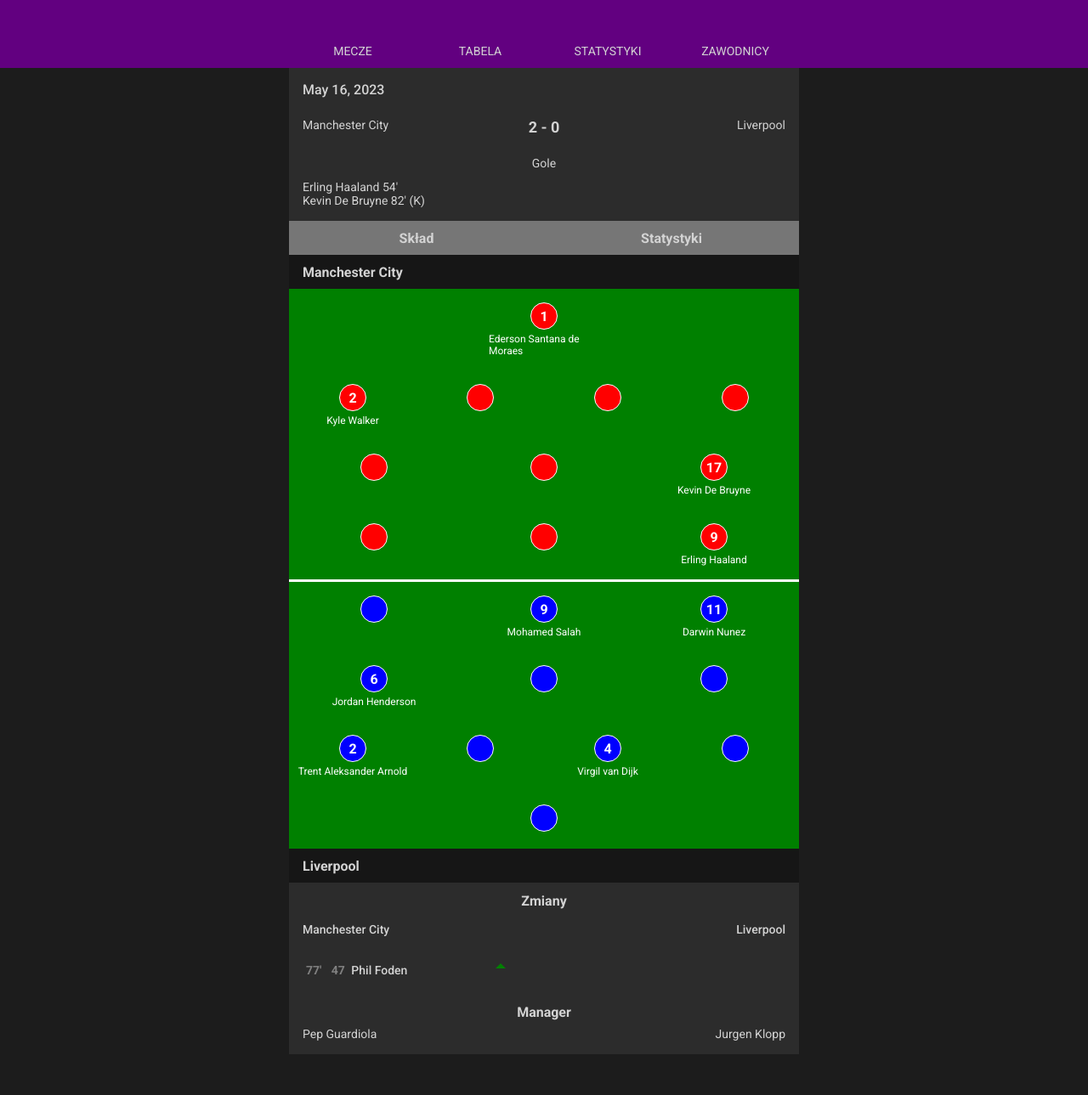
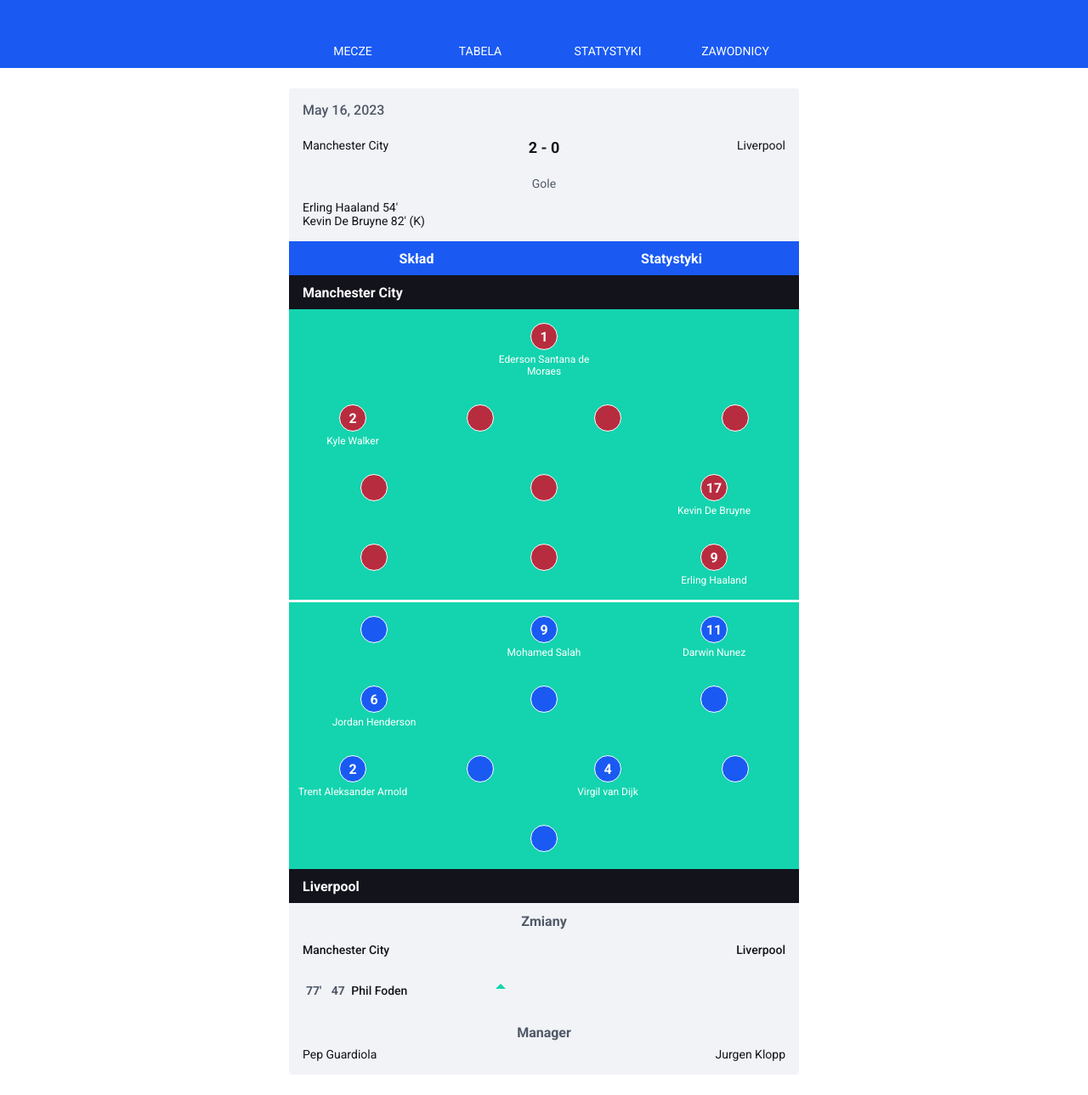
Before and after one commit to PreQQ/django-liga, a Django app: page /match/1 in a window 1280 px wide. Shown: the whole page at 85% size. Before the commit the page ends 1241 px from the top, so only its background shows below. Run offline with Django 3.2, Linux system fonts and the light colour scheme; data comes from the database, SQL or seed files in the repository; both versions use the stored data as it was after the commit; some libraries are stand-ins or nearby versions.

Commit message:
Changed styles

```diff
--- a/static/css/match.css
+++ b/static/css/match.css
@@ -3,20 +3,22 @@
     display: flex;
     flex-direction: column;
     align-items: center;
+    padding: 24px 0;
 }
 
 .match-header {
     width: 100%;
     height: max-content;
     max-width: 600px;
-    background: rgb(44, 44, 44);
+    background: #f2f3f6;
     padding: 16px;
+    border-radius: 4px;
 }
 
 .match-header__date {
     font-size: 16px;
     font-weight: 500;
-    color: lightgrey;
+    color: #505969;
 }
 
 .match-header__teams {
@@ -29,20 +31,20 @@
 .match-header__teams_name {
     font-size: 14px;
     font-weight: 400;
-    color: lightgrey;
+    color: #13131c;
 }
 
 .match-header__teams_name2 {
     font-size: 14px;
     font-weight: 400;
-    color: lightgrey;
+    color: #13131c;
     text-align: right;
 }
 
 .match-header__teams_outcome {
     font-size: 18px;
     font-weight: 700;
-    color: lightgrey;
+    color: #13131c;
     text-align: center;
 }
 
@@ -50,7 +52,7 @@
     width: 100%;
     font-size: 14px;
     font-weight: 400;
-    color: lightgrey;
+    color: #505969;
     text-align: center;
     margin: 0 0 12px 0;
 }
@@ -72,14 +74,14 @@
 .match-header__goals_left_item {
     font-size: 14px;
     font-weight: 400;
-    color: lightgrey;
+    color: #13131c;
 }
 
 .match-switches {
     width: 100%;
     height: max-content;
     max-width: 600px;
-    background: rgb(118, 118, 118);
+    background: #1a5af3;
     display: flex;
 }
 
@@ -88,7 +90,7 @@
     height: 40px;
     font-size: 16px;
     font-weight: 700;
-    color: lightgrey;
+    color: white;
     display: flex;
     align-items: center;
     justify-content: center;
@@ -103,7 +105,8 @@
     width: 100%;
     height: max-content;
     max-width: 600px;
-    background: rgb(44, 44, 44);
+    background: #f2f3f6;
+    border-radius: 4px;
 }
 
 .match-body__lineup_team {
@@ -111,15 +114,15 @@
     height: 40px;
     font-size: 16px;
     font-weight: 700;
-    color: lightgrey;
+    color: white;
     padding: 0 0 0 16px;
-    background: rgba(0, 0, 0, 0.5);
+    background: #13131c;
     display: flex;
     align-items: center;
 }
 
 .match-body__lineup_pitch {
-    background: green;
+    background: #13d4ae;
     display: flex;
     flex-direction: column;
 }
@@ -136,7 +139,7 @@
     height: 32px;
     border-radius: 50%;
     border: 1px solid #fff;
-    background: red;
+    background: #b82c3f;
     display: flex;
     justify-content: center;
     align-items: center;
@@ -149,7 +152,7 @@
     height: 32px;
     border-radius: 50%;
     border: 1px solid #fff;
-    background: blue;
+    background: #1a5af3;
     display: flex;
     justify-content: center;
     align-items: center;
@@ -161,6 +164,7 @@
     font-size: 12px;
     color: white;
     margin: 4px 0 0 0;
+    text-align: center;
 }
 
 .match-body__lineup_pitch_row {
@@ -184,13 +188,13 @@
 .match-body__lineup_sub_side {
     font-size: 14px;
     font-weight: 500;
-    color: lightgrey;
+    color: #13131c;
 }
 
 .match-body__lineup_name {
     font-size: 16px;
     font-weight: 700;
-    color: lightgrey;
+    color: #505969;
     text-align: center;
     margin-top: 12px;
 }
@@ -214,7 +218,7 @@
     text-align: center;
     font-size: 16px;
     font-weight: 700;
-    color: lightgrey;
+    color: #505969;
     margin: 16px 0 8px 0;
 }
 
@@ -223,19 +227,19 @@
     justify-content: space-between;
     font-size: 14px;
     font-weight: 400;
-    color: lightgrey;
+    color: #13131c;
     padding: 0 16px 16px 16px;
 }
 
 .match-body__lineup_sub_container_player_name {
     font-size: 14px;
     font-weight: 500;
-    color: lightgrey;
+    color: #13131c;
 }
 
 .match-body__lineup_sub_container_player_name span {
     font-weight: 700;
-    color: grey;
+    color: #505969;
     margin: 0 4px;
 }
 
@@ -251,7 +255,7 @@
     height: 0;
     border-left: 6px solid transparent;
     border-right: 6px solid transparent;
-    border-top: 6px solid green;
+    border-top: 6px solid #13d4ae;
     clear: both;
     transform: rotate(180deg);
 }
@@ -268,7 +272,7 @@
     height: 0;
     border-left: 6px solid transparent;
     border-right: 6px solid transparent;
-    border-top: 6px solid green;
+    border-top: 6px solid #13d4ae;
     clear: both;
     transform: rotate(180deg);
 }
@@ -284,19 +288,19 @@
     text-align: left;
     font-size: 14px;
     font-weight: 500;
-    color: lightgrey;
+    color: #13131c;
 }
 
 .match-body__stats_item_2 {
     text-align: right;
     font-size: 14px;
     font-weight: 500;
-    color: lightgrey;
+    color: #13131c;
 }
 
 .match-body__stats_middle {
     text-align: center;
     font-size: 16px;
     font-weight: 700;
-    color: lightgrey;
+    color: #505969;
 }
--- a/static/css/matches.css
+++ b/static/css/matches.css
@@ -1,14 +1,16 @@
 .outer-matches {
     width: 100%;
-    height: 100%;
+    height: max-content;
     display: flex;
     align-items: center;
     flex-direction: column;
+    padding: 24px 0 0 0;
 }
 
 .matches {
     position: relative;
     width: 80%;
+    margin-bottom: 24px;
 }
 
 .matches-header {
@@ -17,7 +19,7 @@
     height: 30px;
     display: flex;
     align-items: center;
-    color: lightgrey;
+    color: #505969;
     text-transform: uppercase;
     padding-left: 16px;
 }
@@ -33,8 +35,8 @@
     width: 100%;
     height: 140px;
     max-width: 360px;
-    background: rgb(56, 56, 56);
-    border: 1px solid rgb(115, 115, 115);
+    background: #f2f3f6;
+    border-radius: 4px;
     display: flex;
 }
 
@@ -52,7 +54,7 @@
     position: absolute;
     width: 1px;
     height: 100px;
-    background: rgb(115, 115, 115);
+    background: #d8dbe7;
     right: 0;
     top: 50%;
     transform: translateY(-50%);
@@ -60,7 +62,7 @@
 
 .matches-content__teams_item {
     position: relative;
-    color: lightgrey;
+    color: #13131c;
     display: flex;
     justify-content: space-between;
     align-items: center;
@@ -70,7 +72,7 @@
 
 .matches-content__date {
     width: 30%;
-    color: lightgrey;
+    color: #505969;
     display: flex;
     flex-direction: column;
     align-items: center;
@@ -83,7 +85,7 @@
 
 .matches-winner {
     width: 90%;
-    height: 1px;
+    height: 2px;
     position: absolute;
-    background: rgb(47, 255, 61);
+    background: #13d4ae;
 }
--- a/static/css/player.css
+++ b/static/css/player.css
@@ -2,27 +2,29 @@
     width: 100%;
     display: flex;
     justify-content: center;
+    padding: 24px 0;
 }
 
 .player-container {
     width: 100%;
     max-width: 600px;
     height: max-content;
-    background: rgb(44, 44, 44);
+    background: #f2f3f6;
     padding: 32px 16px;
+    border-radius: 4px;
 }
 
 .player-container__name {
     font-size: 24px;
     font-weight: 700;
-    color: white;
+    color: #13131c;
     margin-bottom: 32px;
 }
 
 .player-container__item {
     font-size: 16px;
     font-weight: 400;
-    color: lightgrey;
+    color: #34353e;
     margin-bottom: 16px;
 }
 
--- a/static/css/style.css
+++ b/static/css/style.css
@@ -14,7 +14,7 @@
     height: 100%;
     margin: 0;
     font-family: "Roboto", "sans-serif";
-    background: rgb(28, 28, 28);
+    background: #fff;
 }
 
 a {
@@ -24,7 +24,7 @@
 .main-header {
     width: 100%;
     height: 80px;
-    background: rgb(98, 0, 128);
+    background: #1a5af3;
 }
 
 .main-header ul {
@@ -40,7 +40,7 @@
     cursor: pointer;
     width: 150px;
     height: 40px;
-    color: lightgrey;
+    color: white;
     font-size: 14px;
     text-transform: uppercase;
     font-weight: medium;
```
Also changed, not shown: static/css/club.css (+13 -11 lines), static/css/players.css (+18 -13 lines), static/css/statistics.css (+14 -11 lines), static/css/table.css (+16 -15 lines), db.sqlite3.
